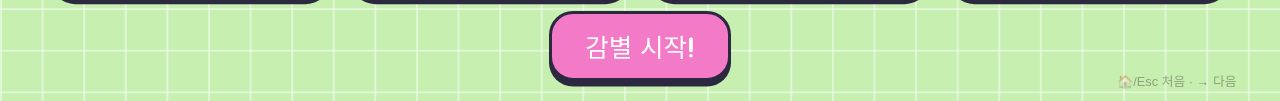
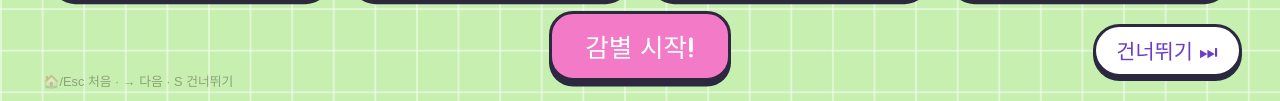
Before and after one commit to yp2789/ai-detective, a plain HTML site: page v2.html in a window 1280 px wide. Shown: the part 699-800 px from the top of the page. Drawn offline with Linux system fonts and the light colour scheme; a web font is replaced by a local one.

Commit message:
건너뛰기 버튼(오른쪽 아래, 한 단계씩) 추가
Co-Authored-By: Claude Opus 5.5 <noreply@anthropic.com>

```diff
--- a/v2.html
+++ b/v2.html
@@ -115,7 +115,7 @@ main{position:relative;z-index:1;height:100%;padding:11vh 3.4vw 4vh}
 .blank.cur{background:#eef2fd;border-radius:1vh 1vh 0 0}
 .chips{display:flex;gap:1vw;flex-wrap:wrap;justify-content:center;max-width:88vw}
 .chips button{font-family:"Jua";font-size:2.9vh;background:#fff;border:.4vh solid var(--ai);color:var(--ai-d);border-radius:999px;padding:1vh 2.4vh;cursor:pointer}
-.keys{position:fixed;right:3.4vw;bottom:1.4vh;font-size:1.6vh;color:rgba(58,46,42,.4);z-index:5}
+.keys{position:fixed;left:3.4vw;bottom:1.4vh;font-size:1.6vh;color:rgba(58,46,42,.4);z-index:5}
 
 /* ===== 스티커판 — 포스터 «우리 주변에 숨어 있는 AI를 찾아라!» 양식 ===== */
 :root{ --ink:#2a2140; --line:#2b2840; --lilac:#e9ddff; --lilac2:#d9c6ff; --purple:#6a3fc8; --pink:#f27ac6; --pink2:#ffd1ee;
@@ -172,6 +172,9 @@ main{padding-top:11.5vh!important;padding-bottom:3vh!important}
 #v4 .card{padding-bottom:2vh!important}#v4 .card .e{font-size:11vh!important}
 .role{padding:1.2vh 1vw!important}.role span{font-size:5.6vh!important}
 .sub{padding:1vh 2.4vh!important}
+.skip{position:fixed;right:3vw;bottom:3vh;z-index:6;font-family:"Jua";font-size:2.6vh;color:#5a4a44;background:rgba(255,253,246,.92);border:0;border-radius:999px;padding:1vh 2.6vh;cursor:pointer;box-shadow:0 4px 0 rgba(58,46,42,.12)}
+.skip:hover{background:#fff}
+.skip{border:.4vh solid #2b2840;box-shadow:0 .5vh 0 #2b2840;background:#fff;color:#6a3fc8}
 </style></head>
 <body>
 <div class="blob b1"></div><div class="blob b2"></div>
@@ -286,7 +289,8 @@ main{padding-top:11.5vh!important;padding-bottom:3vh!important}
     <div class="row"><span class="badge" style="font-size:3.4vh;padding:1.2vh 3vw"><span data-pic="detective" style="font-size:6vh;vertical-align:middle"></span> AI 감별사 1급</span><button class="btn ghost" onclick="restart()">처음부터</button></div>
   </section>
 </main>
-<div class="keys">🏠/Esc 처음 · → 다음</div>
+<button class="skip" id="skipBtn" onclick="skip()" title="이 단계 건너뛰기 (S)">건너뛰기 ⏭</button>
+<div class="keys">🏠/Esc 처음 · → 다음 · S 건너뛰기</div>
 
 <script>
 /* ===== 내용 ===== */
@@ -364,6 +368,7 @@ function render(){
   if(S.v===4) renderRole();
   if(S.v===5) renderBuild();
   if(S.v===8) renderLimit();
+  $('skipBtn').classList.toggle('hidden', S.v===7);
   if(S.v===7) renderSent();
   fillPics();
 }
@@ -430,8 +435,18 @@ function renderSent(){
   $('chips').innerHTML=BLANKS[S.cur].map(w=>`<button onclick="fillBlank('${w}')">${w}</button>`).join('')+`<button style="border-style:dashed" onclick="fillBlank('내 말로 쓰기')">✏️ 내 말로 쓰기</button>`;
 }
 function fillBlank(w){ S.blanks[S.cur]=w; if(S.cur<2) S.cur++; renderSent(); }
+function skip(){
+  if(S.v===0) return go(1);
+  if(S.v===1) return go(2);
+  if(S.v===2) return pairNext();
+  if(S.v===3) return go(4);
+  if(S.v===4) return roleNext();
+  if(S.v===8) return limitNext();
+  if(S.v===5) return go(6);
+  if(S.v===6) return go(7);
+}
 function restart(){ S.pi=0;S.pPick=null;S.ri=0;S.rPick=null;S.placed={};S.bin='ai';S.li=0;S.lPick=null;S.blanks=[null,null,null];S.cur=0; go(0); }
-document.addEventListener('keydown',e=>{ if(e.key==='Escape'||e.key==='Home') restart(); else if(e.key==='ArrowRight'){ const b=document.querySelector('.view.on .btn.amber:not(.hidden), .view.on .row:not(.hidden) > .btn.amber, .view.on .row > .btn'); b&&b.click(); } });
+document.addEventListener('keydown',e=>{ if(e.key==='s'||e.key==='S') return skip(); if(e.key==='Escape'||e.key==='Home') restart(); else if(e.key==='ArrowRight'){ const b=document.querySelector('.view.on .btn.amber:not(.hidden), .view.on .row:not(.hidden) > .btn.amber, .view.on .row > .btn'); b&&b.click(); } });
 
 /* 캡처용 #cap= */
 const CAP={
@@ -450,6 +465,6 @@ const CAP={
   '11_reflect_done':()=>{ S.blanks=['말 알아듣기','말을 잘못 알아들을','다시 확인']; S.cur=2; go(7); },
 };
 const m=location.hash.match(/cap=(\w+)/);
-if(m&&CAP[m[1]]){ const st=document.createElement('style'); st.textContent='*{animation:none!important;transition:none!important}.keys{display:none}'; document.head.appendChild(st); CAP[m[1]](); } else render();
+if(m&&CAP[m[1]]){ const st=document.createElement('style'); st.textContent='*{animation:none!important;transition:none!important}.keys{display:none}.skip{display:none!important}'; document.head.appendChild(st); CAP[m[1]](); } else render();
 </script>
 </body></html>
```
Also changed, not shown: index.html (+18 -4 lines).
